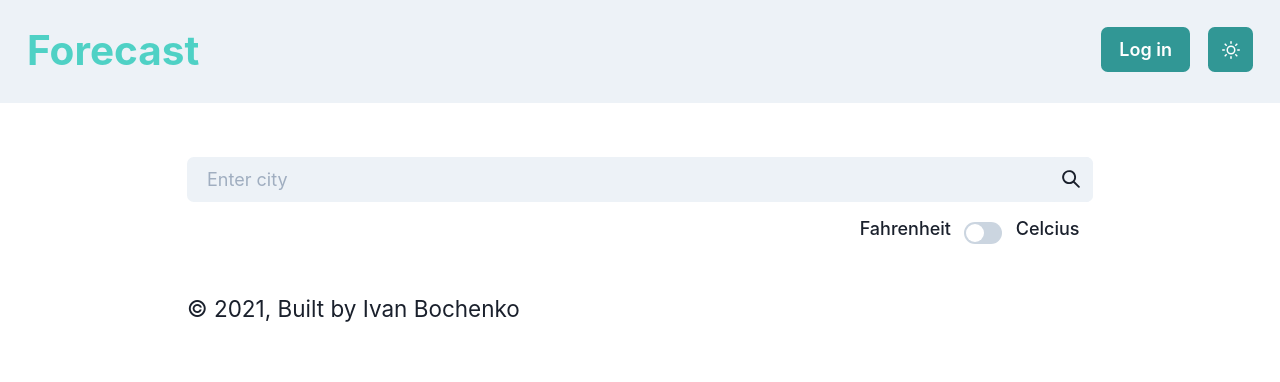
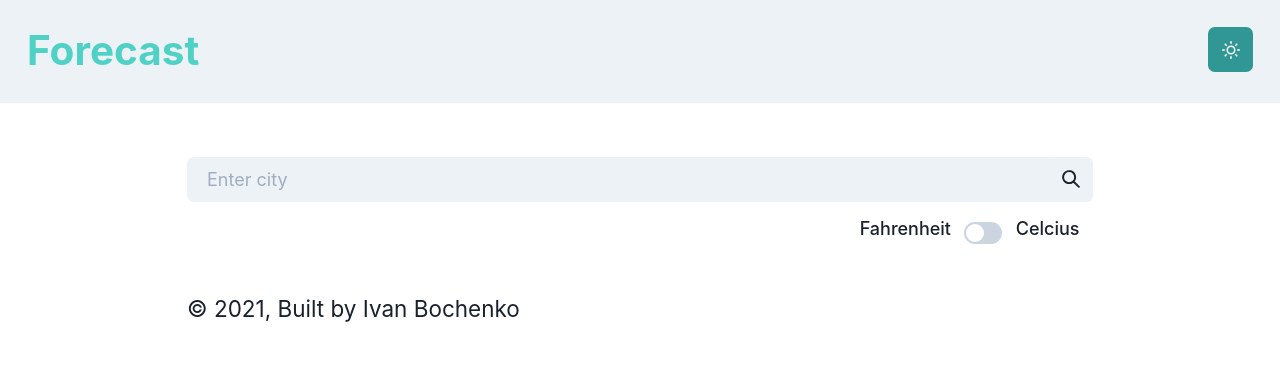
Before and after one commit to ivanbochenko/forecast, a Gatsby site: page / in a window 1280 px wide. Built offline with nearby package versions, Linux system fonts and the light colour scheme; Gatsby itself is replaced by a stand-in of ours.

Commit message:
Update Header.js

```diff
--- a/src/components/Header.js
+++ b/src/components/Header.js
@@ -15,12 +15,7 @@ function Header ({ siteTitle }) {
       </Link>
     </Box>
     <Spacer />
-    <Box>
-      <Link as={GatsbyLink} to="/page-2/" >
-        <Button colorScheme="teal" mr="4">Log in</Button>
-      </Link>
-      <ThemeToggle />
-    </Box>
+    <ThemeToggle />
   </Flex>
   )
 }
```
